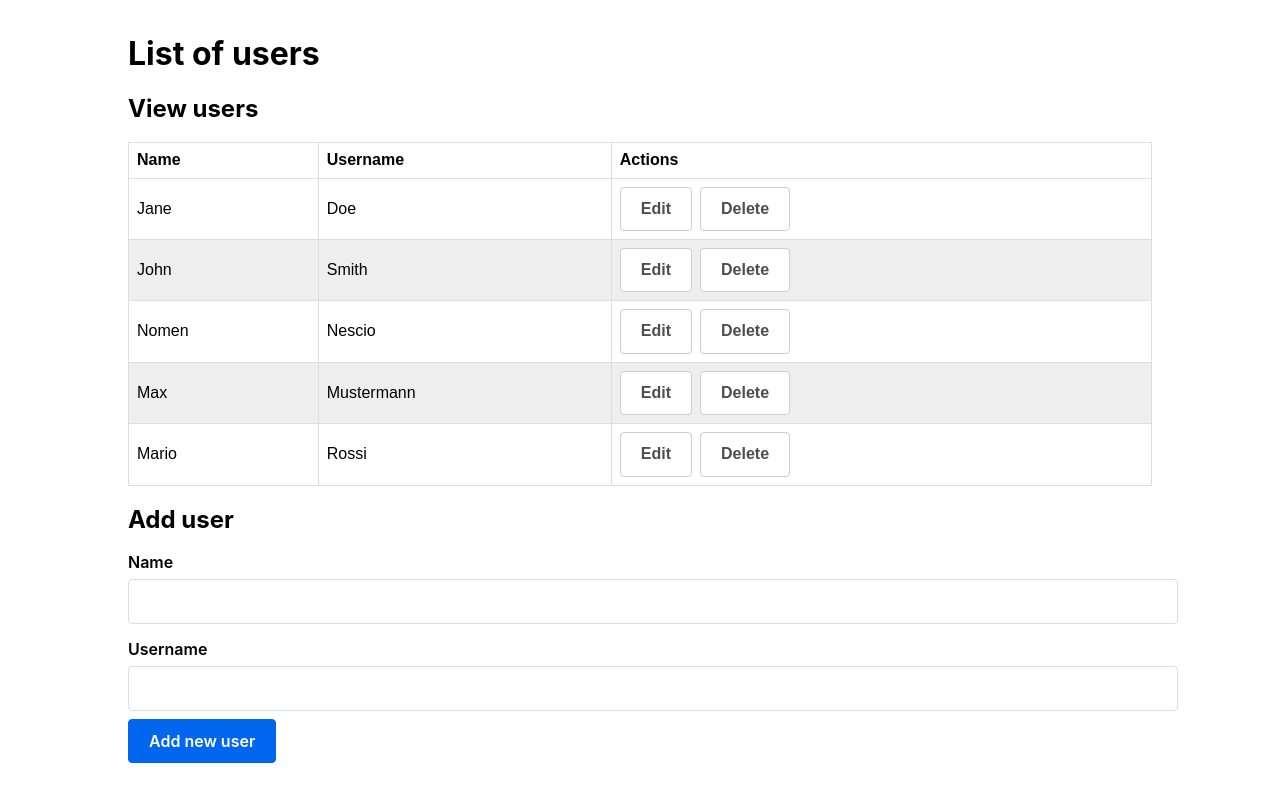
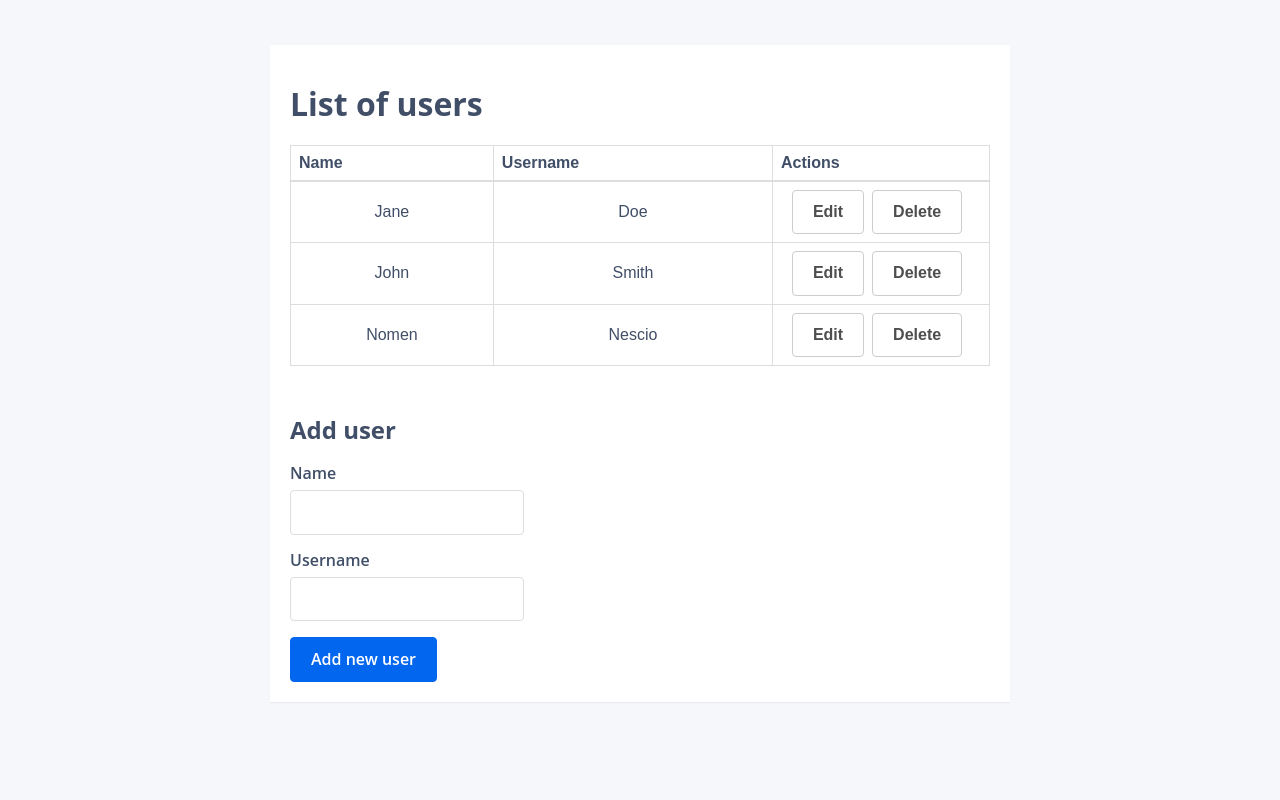
Before and after one commit to coderwebchris/users_list, a React (Create React App) app: page / in a window 1280 px wide. Built offline with nearby package versions, Linux system fonts and the light colour scheme.

Commit message:
css improvment

```diff
--- a/src/App.css
+++ b/src/App.css
@@ -1,17 +1,32 @@
+body {
+  color: #404E67;
+  background: #F5F7FA;
+  font-family: 'Open Sans', sans-serif;
+}
 .container {
   margin-left: auto;
   margin-right: auto;
   max-width: 80%;
   padding: 15px;
 }
+/* Table */
+.table-wrapper {
+  display:block;
+  width: 700px;
+  margin: 30px auto;
+  background: #fff;
+  padding: 20px;
+  box-shadow: 0 1px 1px rgba(0,0,0,.05);
+}
 table tr {
   text-align: center;
 }
-/* Table */
 table {
+  background: #ffffff;
   font-family: arial, sans-serif;
   border-collapse: collapse;
-  width: 100%;
+  width: 700px;
+  overflow-x: auto;
 }
 
 td, th {
@@ -19,13 +34,19 @@ td, th {
   text-align: left;
   padding: 8px;
 }
-
-tr:nth-child(even) {
-  background-color: #eeeeee;
+th {
+  border-bottom: 2px solid #dddddd;
+}
+table th:last-child {
+  width: 200px;
+}
+table td {
+  vertical-align: center;
+  text-align: center;
 }
 
 .add {
-  margin-top: 20px;
+  margin-top: 50px;
 }
 /* forms */
 label {
@@ -39,7 +60,6 @@ input[type="text"] {
   border-radius: 4px;
   padding: 0.75rem;
   margin-bottom: 0.5rem;
-  width: 100%;
 }
 button:hover {
   border: 1px solid #0250bc;
@@ -54,8 +74,10 @@ button {
   font-weight: 600;
   padding: 0.75rem 1.25rem;
   cursor: pointer;
-  margin-bottom: 0 !important;
   margin-right: .5rem;
+}
+form button {
+  margin-top: .5rem;
 }
 .muted-button, a.muted-button {
   background: #ffffff;
--- a/src/App.tsx
+++ b/src/App.tsx
@@ -13,9 +13,7 @@ function App() {
 	const usersData: Array<IUsers> = [
 		{ id: 1, name: 'Jane', username: 'Doe' },
 		{ id: 2, name: 'John', username: 'Smith' },
-		{ id: 3, name: 'Nomen', username: 'Nescio' },
-		{ id: 4, name: 'Max', username: 'Mustermann' },
-		{ id: 5, name: 'Mario', username: 'Rossi' },
+		{ id: 3, name: 'Nomen', username: 'Nescio' }
 	];
 	const initialFormState: IUsers = { id: 0, name: '', username: '' };
 
@@ -46,13 +44,9 @@ function App() {
 
 	return (
 		<div className="container">
+			<div className="table-wrapper">
 				<h1>List of users</h1>
-			<div className="flex-row">
-				<div className="flex-large">
-					<h2>View users</h2>
 				<UserTable users={users} editRow={editRow} deleteUser={deleteUser} />
-				</div>
-			</div>
 				<div className="add">
 					{editing ? (
 						<Fragment>
@@ -72,6 +66,7 @@ function App() {
 						)}
 				</div>
 			</div>
+		</div>
 	);
 }
 
--- a/src/tables/UserTable.tsx
+++ b/src/tables/UserTable.tsx
@@ -5,7 +5,7 @@ import { userType } from '../models/types';
 interface IProps {
   users: Array<IUsers>;
   editRow: userType;
-  deleteUser: (id:number) => void;
+  deleteUser: (id: number) => void;
 }
 
 const UserTable = (props: IProps) => (
```
Lines whose indentation alone changed are shown as unchanged.
